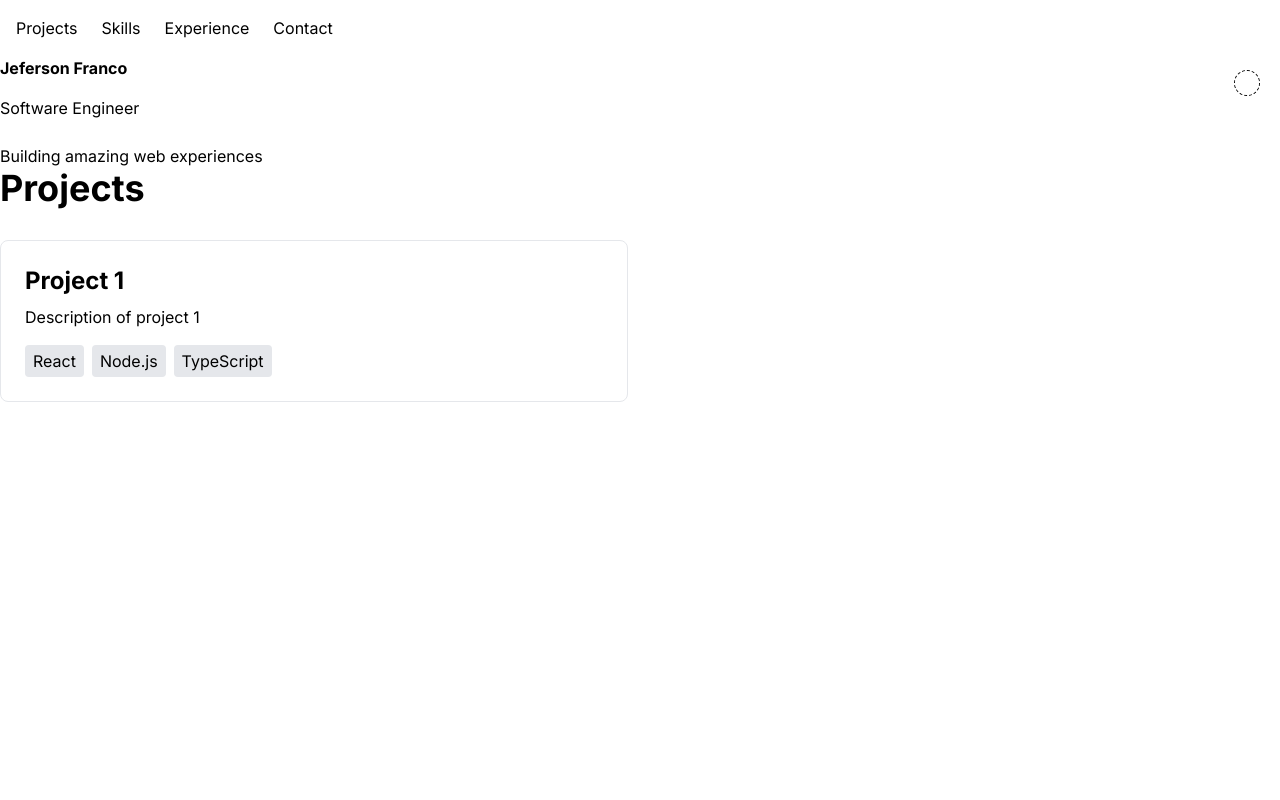
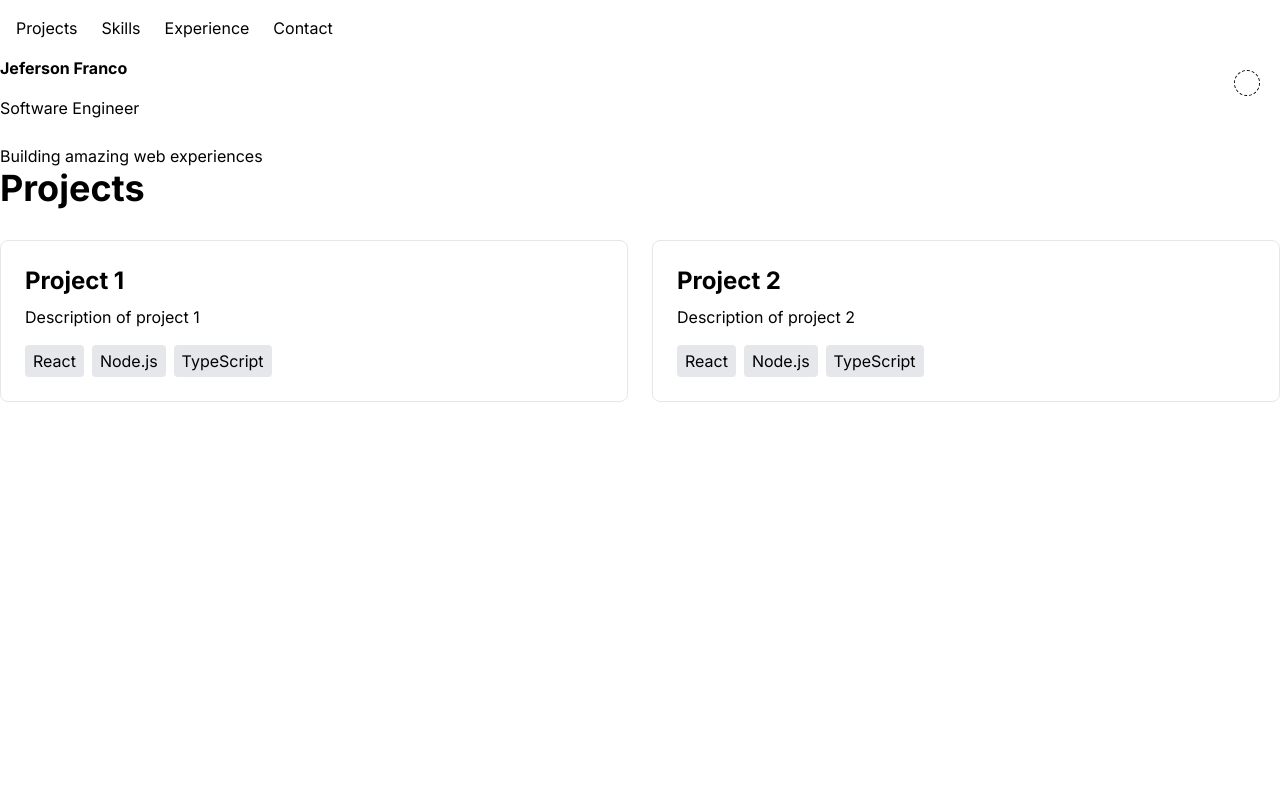
Before and after one commit to jeferson-franco/jefersons-portfolio, a Next.js app: page / in a window 1280 px wide. Shown: the top 800 px of the page. Built offline with nearby package versions, Linux system fonts and the light colour scheme.

Commit message:
feat(project portfolio test): create 4 files and update 3 files

```diff
--- /dev/null
+++ b/_projects/project-1.md
@@ -0,0 +1,22 @@
+---
+title: "Project 1"
+excerpt: "Description of project 1"
+tech: ["React", "Node.js", "TypeScript"]
+link: "https://project1.com"
+github: "https://github.com/yourusername/project1"
+coverImage: "/assets/projects/project1/cover.jpg"
+date: "2023-12-20T12:00:00.000Z"
+---
+
+Detailed description of Project 1 goes here. You can include:
+
+## Features
+- Feature 1
+- Feature 2
+- Feature 3
+
+## Technical Implementation
+Details about how you built the project...
+
+## Challenges and Solutions
+What problems you solved...
--- /dev/null
+++ b/_projects/project-2.md
@@ -0,0 +1,22 @@
+---
+title: "Project 2"
+excerpt: "Description of project 2"
+tech: ["React", "Node.js", "TypeScript"]
+link: "https://project2.com"
+github: "https://github.com/yourusername/project2"
+coverImage: "/assets/projects/project2/cover.jpg"
+date: "2023-12-20T12:00:00.000Z"
+---
+
+Detailed description of Project 2 goes here. You can include:
+
+## Features
+- Feature 1
+- Feature 2
+- Feature 3
+
+## Technical Implementation
+Details about how you built the project...
+
+## Challenges and Solutions
+What problems you solved...
--- a/src/app/_components/projects.tsx
+++ b/src/app/_components/projects.tsx
@@ -1,24 +1,17 @@
 import React from "react";
+import { getAllProjects } from "@/lib/api";
 
 export default function Projects() {
-  const projects = [
-    {
-      title: "Project 1",
-      description: "Description of project 1",
-      tech: ["React", "Node.js", "TypeScript"],
-      link: "https://project1.com",
-      github: "https://github.com/yourusername/project1",
-    },
-    //TODO: Add more projects
-  ];
+  const projects = getAllProjects();
+
   return (
     <section>
       <h2 className="text-4xl font-bold mb-8">Projects</h2>
       <div className="grid grid-cols-1 md:grid-cols-2 gap-6">
         {projects.map((project) => (
-          <div key={project.title} className="border p-6 rounded-lg">
+          <div key={project.slug} className="border p-6 rounded-lg">
             <h3 className="text-2xl font-bold">{project.title}</h3>
-            <p className="mt-2">{project.description}</p>
+            <p className="mt-2">{project.excerpt}</p>
             <div className="flex gap-2 mt-4">
               {project.tech.map((tech) => (
                 <span key={tech} className="bg-gray-200 px-2 py-1 rounded">
--- a/src/app/posts/[slug]/page.tsx
+++ b/src/app/posts/[slug]/page.tsx
@@ -1,6 +1,6 @@
 import { Metadata } from "next";
 import { notFound } from "next/navigation";
-import { getAllPosts, getPostBySlug } from "@/lib/api";
+import { getAllProjects, getProjectBySlug } from "@/lib/api";
 import { CMS_NAME } from "@/lib/constants";
 import markdownToHtml from "@/lib/markdownToHtml";
 import Alert from "@/app/_components/alert";
@@ -11,7 +11,7 @@ import { PostHeader } from "@/app/_components/post-header";
 
 export default async function Post(props: Params) {
   const params = await props.params;
-  const post = getPostBySlug(params.slug);
+  const post = getProjectBySlug(params.slug);
 
   if (!post) {
     return notFound();
@@ -46,7 +46,7 @@ type Params = {
 
 export async function generateMetadata(props: Params): Promise<Metadata> {
   const params = await props.params;
-  const post = getPostBySlug(params.slug);
+  const post = getProjectBySlug(params.slug);
 
   if (!post) {
     return notFound();
@@ -64,7 +64,7 @@ export async function generateMetadata(props: Params): Promise<Metadata> {
 }
 
 export async function generateStaticParams() {
-  const posts = getAllPosts();
+  const posts = getAllProjects();
 
   return posts.map((post) => ({
     slug: post.slug,
--- /dev/null
+++ b/src/interfaces/project.ts
@@ -0,0 +1,11 @@
+export type Project = {
+  slug: string;
+  title: string;
+  excerpt: string;
+  tech: string[];
+  link: string;
+  github: string;
+  coverImage: string;
+  date: string;
+  content: string;
+};
--- a/src/lib/api.ts
+++ b/src/lib/api.ts
@@ -1,28 +1,28 @@
-import { Post } from "@/interfaces/post";
+import { Project } from "@/interfaces/project";
 import fs from "fs";
 import matter from "gray-matter";
 import { join } from "path";
 
-const postsDirectory = join(process.cwd(), "_posts");
+const projectsDirectory = join(process.cwd(), "_projects");
 
-export function getPostSlugs() {
-  return fs.readdirSync(postsDirectory);
+export function getProjectSlugs() {
+  return fs.readdirSync(projectsDirectory);
 }
 
-export function getPostBySlug(slug: string) {
+export function getProjectBySlug(slug: string) {
   const realSlug = slug.replace(/\.md$/, "");
-  const fullPath = join(postsDirectory, `${realSlug}.md`);
+  const fullPath = join(projectsDirectory, `${realSlug}.md`);
   const fileContents = fs.readFileSync(fullPath, "utf8");
   const { data, content } = matter(fileContents);
 
-  return { ...data, slug: realSlug, content } as Post;
+  return { ...data, slug: realSlug, content } as Project;
 }
 
-export function getAllPosts(): Post[] {
-  const slugs = getPostSlugs();
-  const posts = slugs
-    .map((slug) => getPostBySlug(slug))
-    // sort posts by date in descending order
+export function getAllProjects(): Project[] {
+  const slugs = getProjectSlugs();
+  const projects = slugs
+    .map((slug) => getProjectBySlug(slug))
+    // sort by date in descending order
     .sort((post1, post2) => (post1.date > post2.date ? -1 : 1));
-  return posts;
+  return projects;
 }
```
Also changed, not shown: public/assets/projects/project1/cover.jpg (added).
